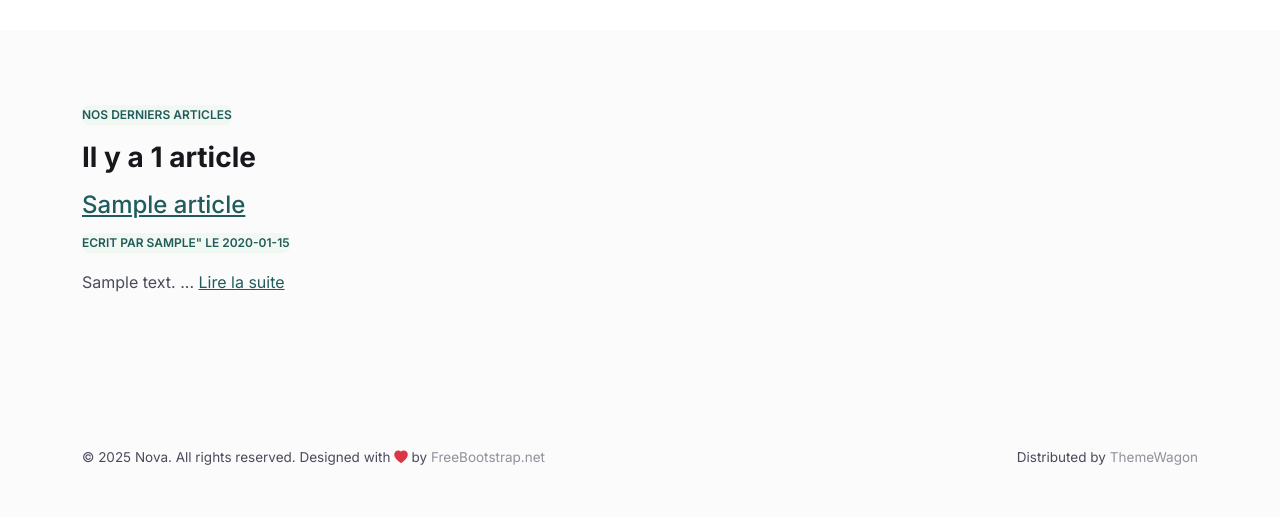
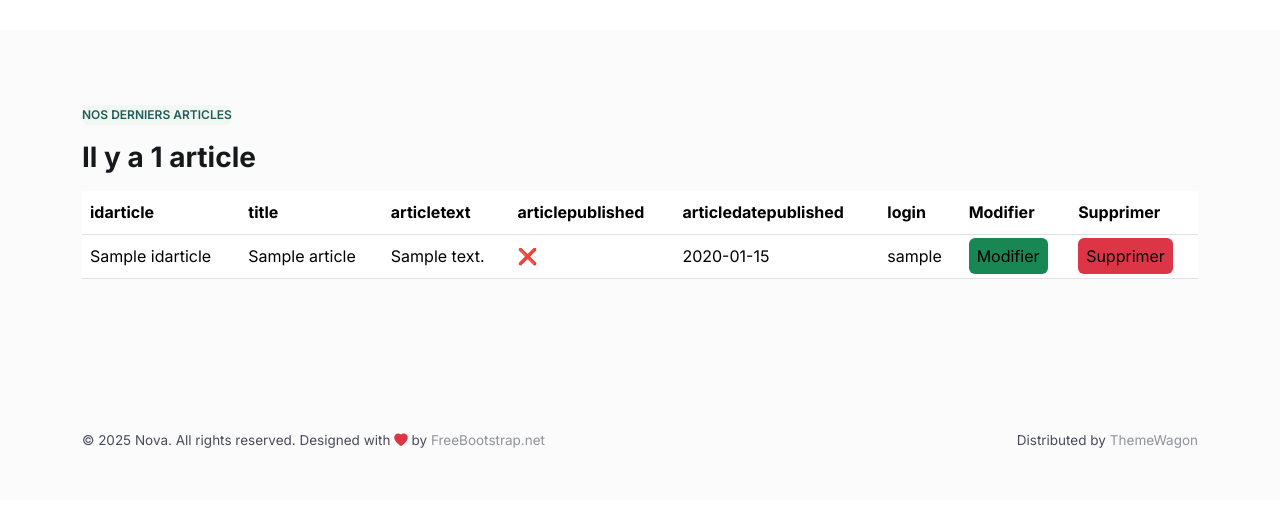
Before and after one commit to vahag1991/exe-classe1-MVC-procedural, a PHP site: template stagiaires/michael/view/admin.homepage.html.php in a window 1280 px wide. Shown: the part 305-822 px from the top of the page. After the commit the page ends 753 px from the top, so only its background shows below. Run offline with PHP 8.4, Linux system fonts and the light colour scheme; the template is opened without the code that fills it: most values are stand-ins (such as "Sample title", 1, 10 or a date in 2020).

Commit message:
admin view

```diff
--- a/stagiaires/michael/model/ArticleModel.php
+++ b/stagiaires/michael/model/ArticleModel.php
@@ -36,7 +36,7 @@ function selectAllPlublishedArticle(PDO $connexion):array
 function selectAllArticle(PDO $connexion):array
 {
     $sql="
-    SELECT a.`idarticle`, a.`title`, a.`slug`, SUBSTR(a.`articletext`,1,100) AS articletext, a.`articlepublished`, a.`articledatepublished`,
+    SELECT a.`idarticle`, a.`title`, SUBSTR(a.`articletext`,1,80) AS articletext, a.`articlepublished`, a.`articledatepublished`,
            u.`login`
     FROM `article` a
     LEFT JOIN `user` u
--- a/stagiaires/michael/view/admin.homepage.html.php
+++ b/stagiaires/michael/view/admin.homepage.html.php
@@ -163,17 +163,38 @@ License: https://freebootstrap.net/license
                 endif;
                 ?>
                         <h3 class="h3 fw-bold mb-3" data-aos="fade-up" data-aos-delay="0"><?=$h3?></h3>
+                <table class="table">
+                    <thead>
+                    <tr>
+                        <th scope="col">idarticle</th>
+                        <th scope="col">title</th>
+                        <th scope="col">articletext</th>
+                        <th scope="col">articlepublished</th>
+                        <th scope="col">articledatepublished</th>
+                        <th scope="col">login</th>
+                        <th scope="col">Modifier</th>
+                        <th scope="col">Supprimer</th>
+                    </tr>
+                    </thead>
+                    <tbody>
                     <?php
                     foreach($articles as $article):
                         ?>
-                <article>
-                    <h4><a href="?articleSlug=<?=$article['slug']?>"><?=$article['title']?></a></h4>
-                    <span class="subtitle text-uppercase mb-3" data-aos="fade-up" data-aos-delay="0">Ecrit par <?=$article['login']?>" le <?=$article['articledatepublished']?></span>
-                    <p><?=$article['articletext']?> ... <a href="?articleSlug=<?=$article['slug']?>">Lire la suite</a></p>
-                </article>
+                    <tr>
+                        <td><?=$article['idarticle']?></td>
+                        <td><?=$article['title']?></td>
+                        <td><?=$article['articletext']?></td>
+                        <td><?= $article['articlepublished']===1?'✅':'❌' ?></td>
+                        <td><?= $article['articledatepublished']===null?"Pas de date":substr($article['articledatepublished'],0,10)?></td>
+                        <td><?=$article['login']?></td>
+                        <td><span class="bg-success p-2 rounded">Modifier</span></td>
+                        <td><span class="bg-danger p-2 rounded">Supprimer</span></td>
+                    </tr>
                         <?php
                     endforeach;
                         ?>
+                    </tbody>
+                </table>
                     </div>
 
 
@@ -204,7 +225,7 @@ License: https://freebootstrap.net/license
         <!-- End Footer-->
 
     </main>
-</div>
+
 
 <!-- ======= Back to Top =======-->
 <button id="back-to-top"><i class="bi bi-arrow-up-short"></i></button>
```
Lines whose indentation alone changed are shown as unchanged.
